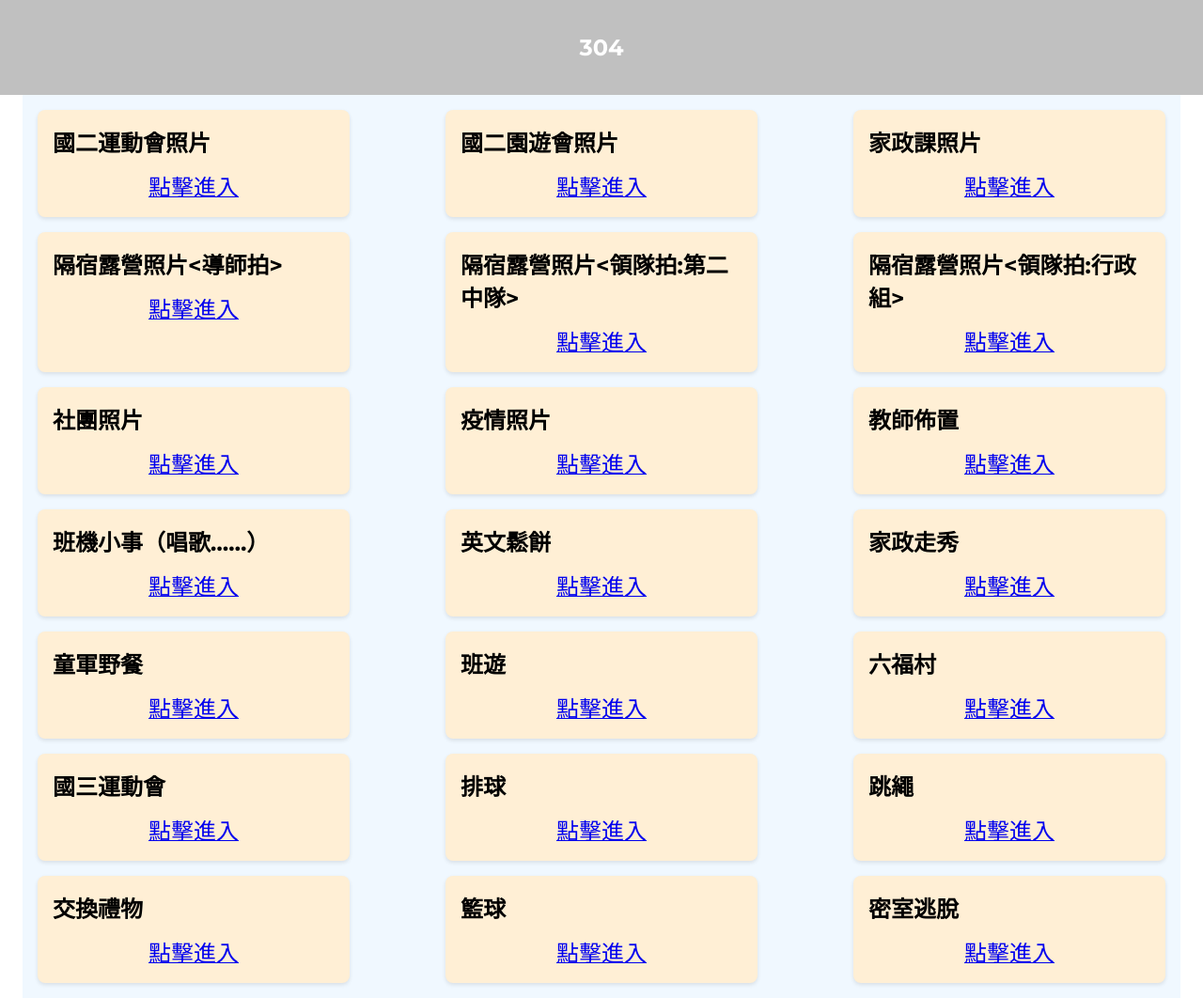
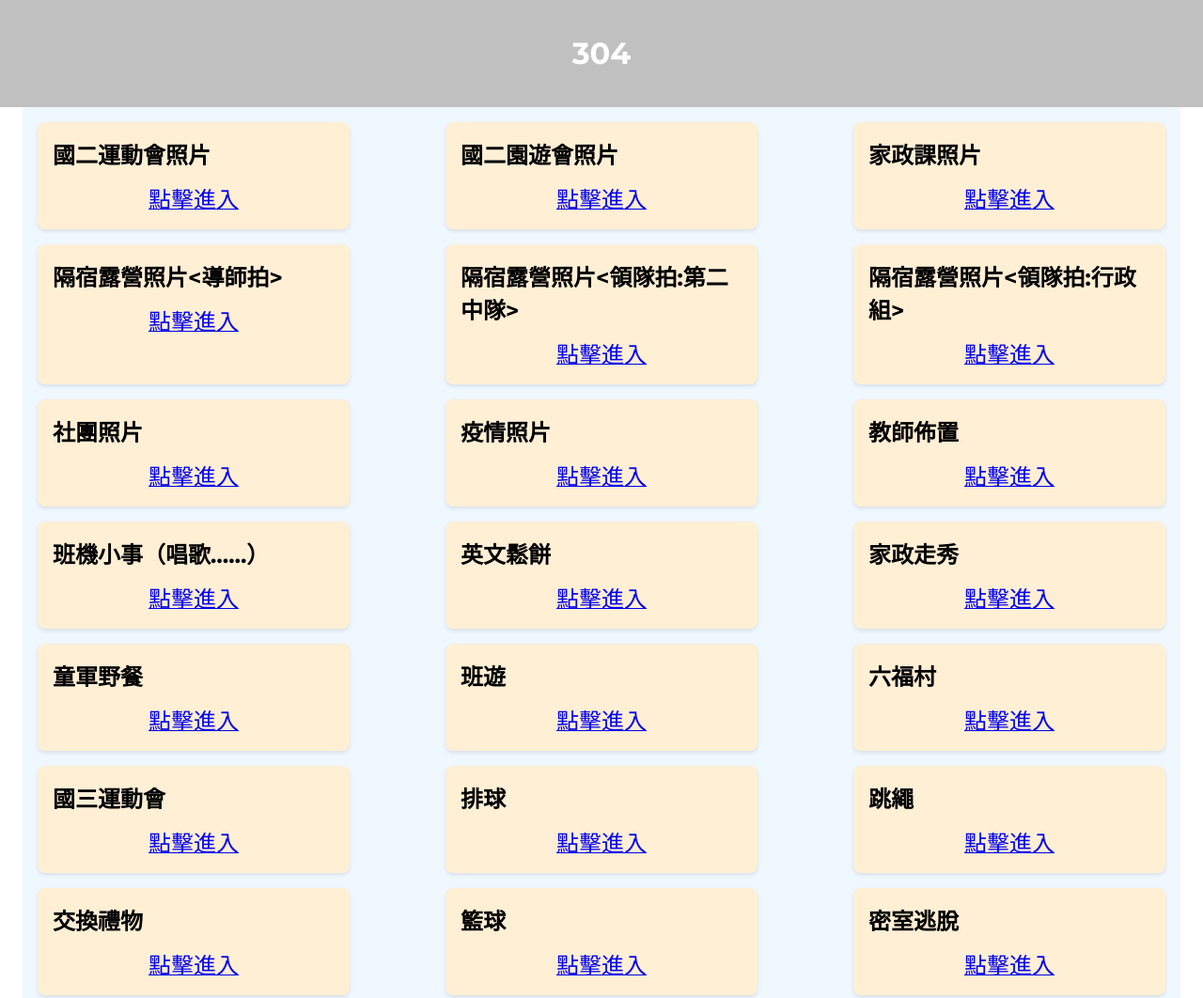
Before and after one commit to chenbair/204, a plain HTML site: page index.html in a window 1280 px wide. Shown: the top 1062 px of the page at 94% size. Drawn offline with Linux system fonts and the light colour scheme.

Commit message:
Update index.html

```diff
--- a/index.html
+++ b/index.html
@@ -54,7 +54,7 @@
 </head>
 <body>
     <header>
-        <h2>304</h2>
+        <h1>304</h1>
     </header>
 
     <main>
```
